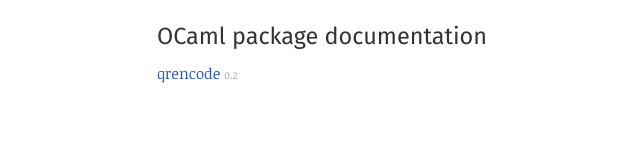
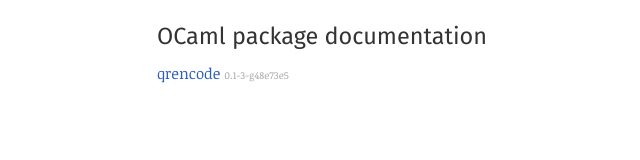
Before and after one commit to vbmithr/qrencode-ocaml, a plain HTML site: page index.html in a window 1280 px wide. Shown: the full height of the page, 130-770 px from the left. Drawn offline with Linux system fonts and the light colour scheme.

Commit message:
Update qrencode doc to 0.1-3-g48e73e5.

```diff
--- a/index.html
+++ b/index.html
@@ -11,7 +11,7 @@
       <div class="by-name">
       <h2>OCaml package documentation</h2>
       <ol>
-      <li><a href="qrencode/index.html">qrencode</a> <span class="version">0.2</span></li>
+      <li><a href="qrencode/index.html">qrencode</a> <span class="version">0.1-3-g48e73e5</span></li>
       </ol>
       </div>
     </main>
```
